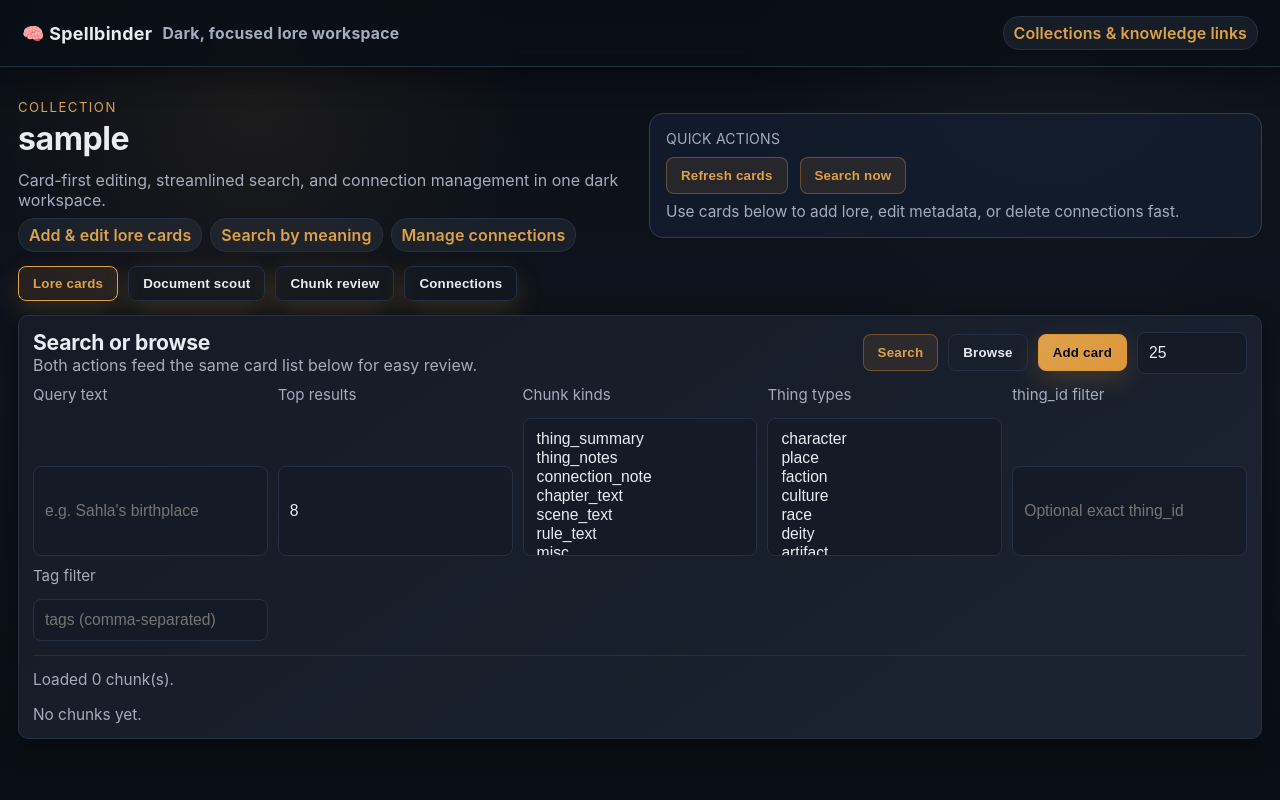
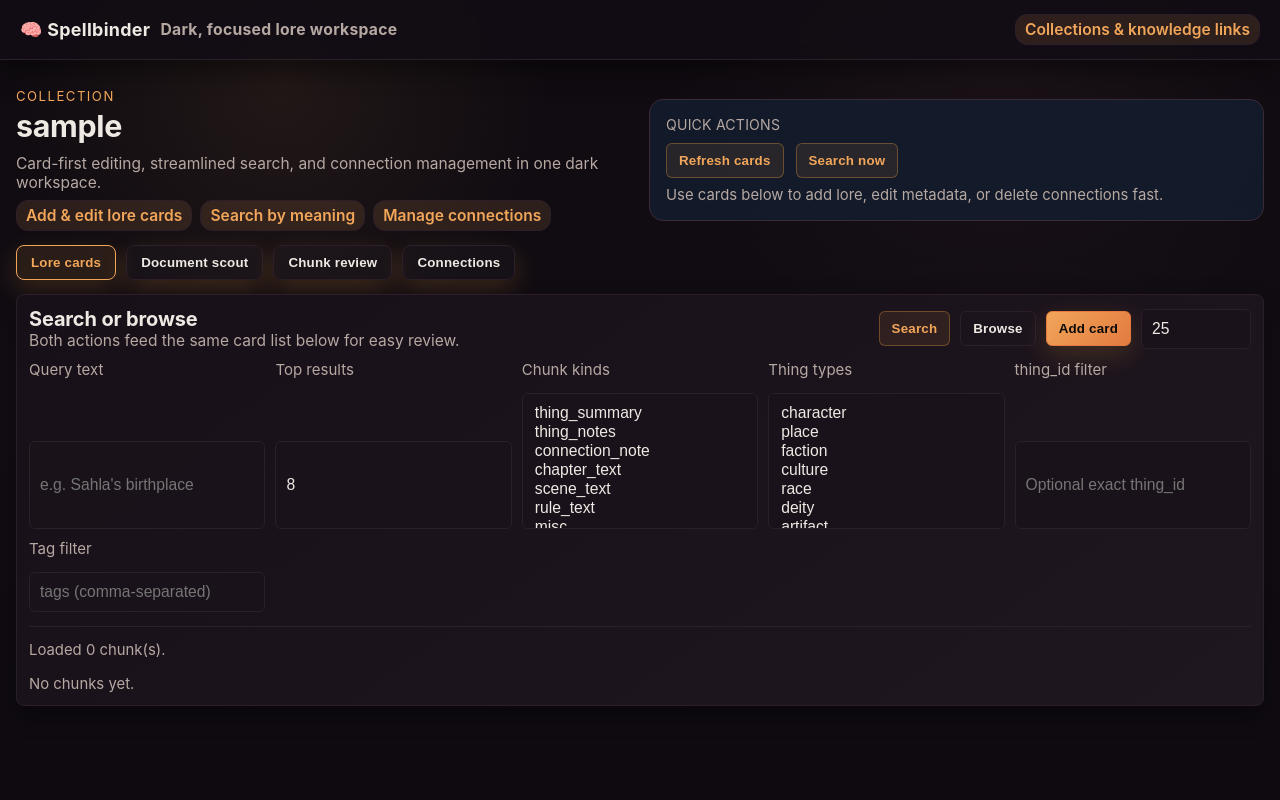
Before and after one commit to sage-bomb/lore, a FastAPI app: page /c/sample in a window 1280 px wide. Run offline with FastAPI, Linux system fonts and the light colour scheme; data that the repository does not hold is empty.

Commit message:
Tighten warm dark theme details

```diff
--- a/app/static/js/chunk-review.js
+++ b/app/static/js/chunk-review.js
@@ -1,10 +1,10 @@
 import { qs, val, escapeHtml, splitCsv } from "./helpers.js";
 
 const palette = [
-  "linear-gradient(90deg, rgba(124, 231, 201, 0.18), rgba(124, 231, 201, 0.03))",
-  "linear-gradient(90deg, rgba(122, 165, 255, 0.18), rgba(122, 165, 255, 0.03))",
-  "linear-gradient(90deg, rgba(255, 123, 114, 0.16), rgba(255, 123, 114, 0.02))",
-  "linear-gradient(90deg, rgba(248, 212, 119, 0.18), rgba(248, 212, 119, 0.03))",
+  "linear-gradient(90deg, rgba(242, 166, 90, 0.16), rgba(242, 166, 90, 0.04))",
+  "linear-gradient(90deg, rgba(226, 122, 63, 0.16), rgba(226, 122, 63, 0.04))",
+  "linear-gradient(90deg, rgba(156, 90, 99, 0.18), rgba(156, 90, 99, 0.04))",
+  "linear-gradient(90deg, rgba(108, 82, 94, 0.16), rgba(108, 82, 94, 0.04))",
 ];
 
 const chunkState = {
@@ -207,7 +207,6 @@
             <div>
               <div class="small-label">${escapeHtml(chunk.chunk_kind || "chunk")}</div>
               <div class="chunk-title">${escapeHtml(title)}</div>
-              <div class="mini-text">ID: ${escapeHtml(chunk.chunk_id)}</div>
               <div class="mini-text">${summaryLabel(chunk)}</div>
               ${tags ? `<div class="pill-row" style="margin-top:6px;">${tags}</div>` : ""}
             </div>
--- a/app/static/styles.css
+++ b/app/static/styles.css
@@ -1,22 +1,22 @@
 :root {
-  /* Core theme inspired by amber/orange/navy palette */
-  --bg: #0b0f17;
-  --panel: #151b26;
-  --panel-strong: #1b2331;
-  --panel-soft: #111722;
-  --border: #243044;
-  --border-strong: #2f3d55;
-  --text: #e9ecf2;
-  --muted: #a5adbd;
-  --accent: #dda14a; /* gold-300 */
-  --accent-strong: #dd9739; /* gold-400 */
-  --accent-blue: #728491; /* teal-300 as a cool accent */
-  --berry-500: #845356;
-  --berry-700: #5e373a;
-  --navy-800: #2d4155;
+  /* Warm sunset / cocoa dark mode */
+  --bg: #0f0b10;
+  --panel: #181018;
+  --panel-strong: #1f1720;
+  --panel-soft: #140e16;
+  --border: #2c1f2a;
+  --border-strong: #3a2b38;
+  --text: #efe9e4;
+  --muted: #b6a8a2;
+  --accent: #f2a65a;
+  --accent-strong: #e27a3f;
+  --accent-blue: #c67a3d; /* warm edge highlight */
+  --berry-500: #9c5a63;
+  --berry-700: #6d3a42;
+  --navy-800: #2e2531;
   --danger: #ff7b72;
   --warning: #f0c66a;
-  --shadow: 0 18px 60px rgba(0, 0, 0, 0.55);
+  --shadow: 0 18px 52px rgba(0, 0, 0, 0.55);
 }
 
 * { box-sizing: border-box; }
@@ -24,25 +24,26 @@
 body {
   font-family: "Inter", system-ui, -apple-system, Segoe UI, Roboto, sans-serif;
   margin: 0;
-  background: radial-gradient(circle at 20% 12%, rgba(221, 151, 57, 0.08), transparent 22%),
-    radial-gradient(circle at 82% 6%, rgba(114, 132, 145, 0.08), transparent 24%),
-    linear-gradient(180deg, #0b0f17 0%, #0e131d 50%, #0a0e16 100%);
+  background: radial-gradient(circle at 22% 10%, rgba(242, 166, 90, 0.08), transparent 22%),
+    radial-gradient(circle at 78% 6%, rgba(156, 90, 99, 0.08), transparent 26%),
+    linear-gradient(180deg, #0f0b10 0%, #120d14 52%, #0e0a10 100%);
   color: var(--text);
   min-height: 100vh;
+  font-size: 0.97rem;
 }
 
 .header {
-  padding: 16px 22px;
+  padding: 14px 20px;
   border-bottom: 1px solid var(--border);
-  background: rgba(10, 15, 23, 0.88);
+  background: rgba(18, 13, 20, 0.9);
   display: flex;
   justify-content: space-between;
   align-items: center;
   position: sticky;
   top: 0;
-  backdrop-filter: blur(10px);
+  backdrop-filter: blur(8px);
   z-index: 5;
-  box-shadow: 0 10px 28px rgba(0, 0, 0, 0.42);
+  box-shadow: 0 10px 24px rgba(0, 0, 0, 0.44);
 }
 
 .brand {
@@ -62,25 +63,25 @@
 
 .tagline { color: var(--muted); font-size: 0.98rem; }
 
-.container { max-width: 1280px; margin: 0 auto; padding: 26px 18px 42px; }
+.container { max-width: 1280px; margin: 0 auto; padding: 22px 16px 40px; }
 
-h1, h2, h3 { margin: 0 0 12px; }
-h1 { font-size: 2rem; letter-spacing: -0.4px; }
-h2 { font-size: 1.32rem; letter-spacing: -0.2px; }
+h1, h2, h3 { margin: 0 0 10px; }
+h1 { font-size: 1.9rem; letter-spacing: -0.3px; }
+h2 { font-size: 1.25rem; letter-spacing: -0.15px; }
 
 .card {
   background: linear-gradient(145deg, var(--panel), var(--panel-strong));
   border: 1px solid var(--border);
-  border-radius: 10px;
-  padding: 14px;
-  margin: 14px 0;
-  box-shadow: 0 10px 26px rgba(0, 0, 0, 0.38);
+  border-radius: 8px;
+  padding: 12px;
+  margin: 12px 0;
+  box-shadow: 0 9px 22px rgba(0, 0, 0, 0.35);
   position: relative;
 }
 
 .card.highlight {
-  border-color: rgba(221, 151, 57, 0.5);
-  box-shadow: 0 14px 46px rgba(221, 151, 57, 0.18);
+  border-color: rgba(242, 166, 90, 0.45);
+  box-shadow: 0 12px 40px rgba(226, 122, 63, 0.2);
 }
 
 .card-header {
@@ -105,10 +106,10 @@
 
 input, textarea, select {
   width: 100%;
-  padding: 11px;
+  padding: 10px;
   border: 1px solid var(--border);
-  border-radius: 8px;
-  background: rgba(21, 27, 38, 0.9);
+  border-radius: 6px;
+  background: rgba(26, 18, 26, 0.9);
   color: var(--text);
   transition: border 0.15s ease, box-shadow 0.15s ease, background 0.2s ease;
   font-size: 0.98rem;
@@ -117,15 +118,15 @@
 input:focus, textarea:focus, select:focus {
   border-color: var(--accent);
   outline: none;
-  box-shadow: 0 0 0 2px rgba(124, 231, 201, 0.25);
+  box-shadow: 0 0 0 2px rgba(242, 166, 90, 0.25);
 }
 
 textarea { resize: vertical; min-height: 96px; }
 
 button {
-  padding: 10px 14px;
+  padding: 9px 12px;
   border: 1px solid var(--accent-strong);
-  border-radius: 8px;
+  border-radius: 6px;
   background: linear-gradient(135deg, var(--accent), var(--accent-strong));
   color: #0b0a08;
   cursor: pointer;
@@ -173,13 +174,13 @@
   display: inline-flex;
   align-items: center;
   gap: 6px;
-  background: rgba(114, 132, 145, 0.12);
+  background: rgba(242, 166, 90, 0.12);
   border: 1px solid var(--border);
   color: var(--accent);
-  padding: 6px 10px;
-  border-radius: 16px;
+  padding: 5px 9px;
+  border-radius: 12px;
   font-weight: 600;
-  letter-spacing: 0.1px;
+  letter-spacing: 0.05px;
 }
 
 .hero {
```
Also changed, not shown: other parts of app/static/styles.css (+14 -14 lines).
